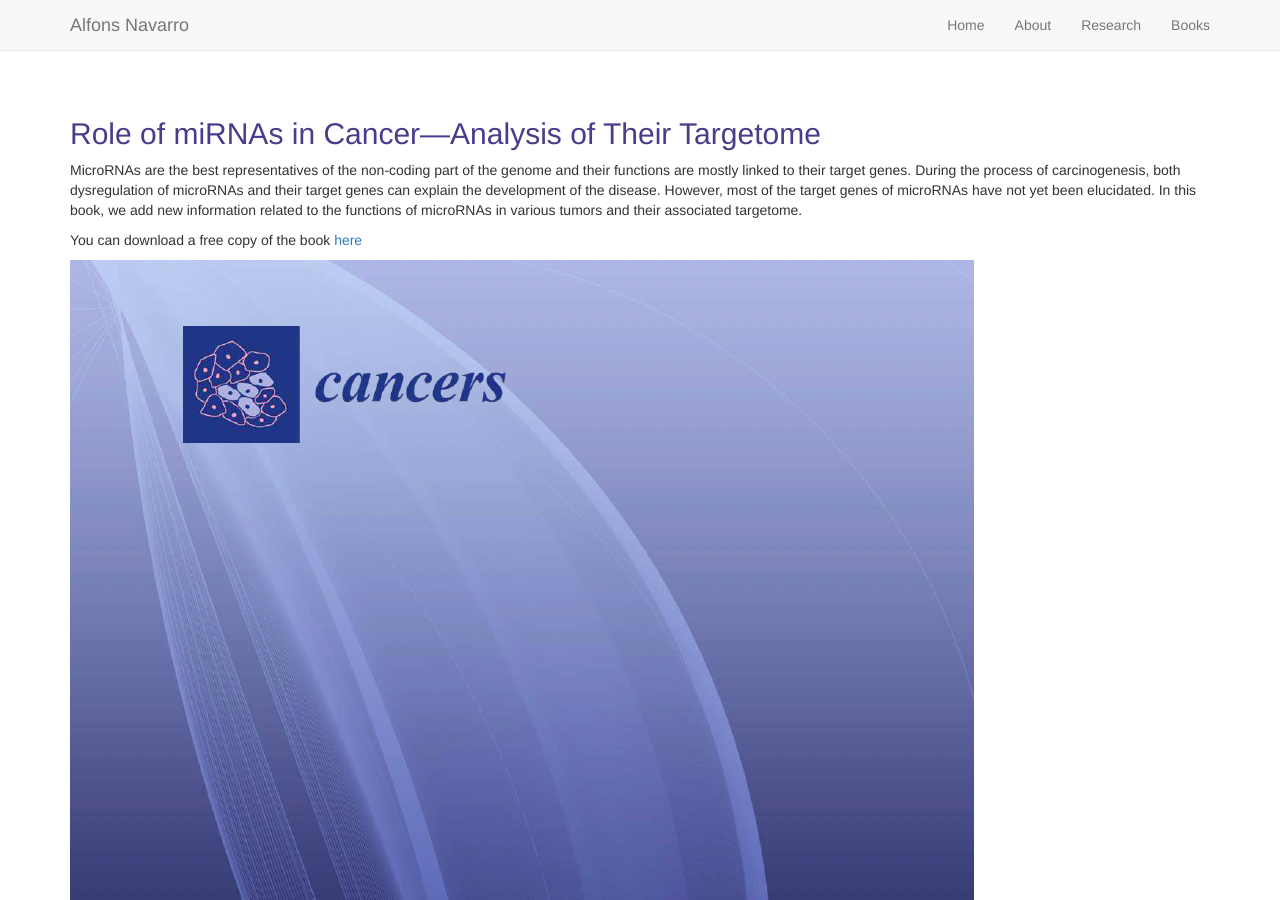
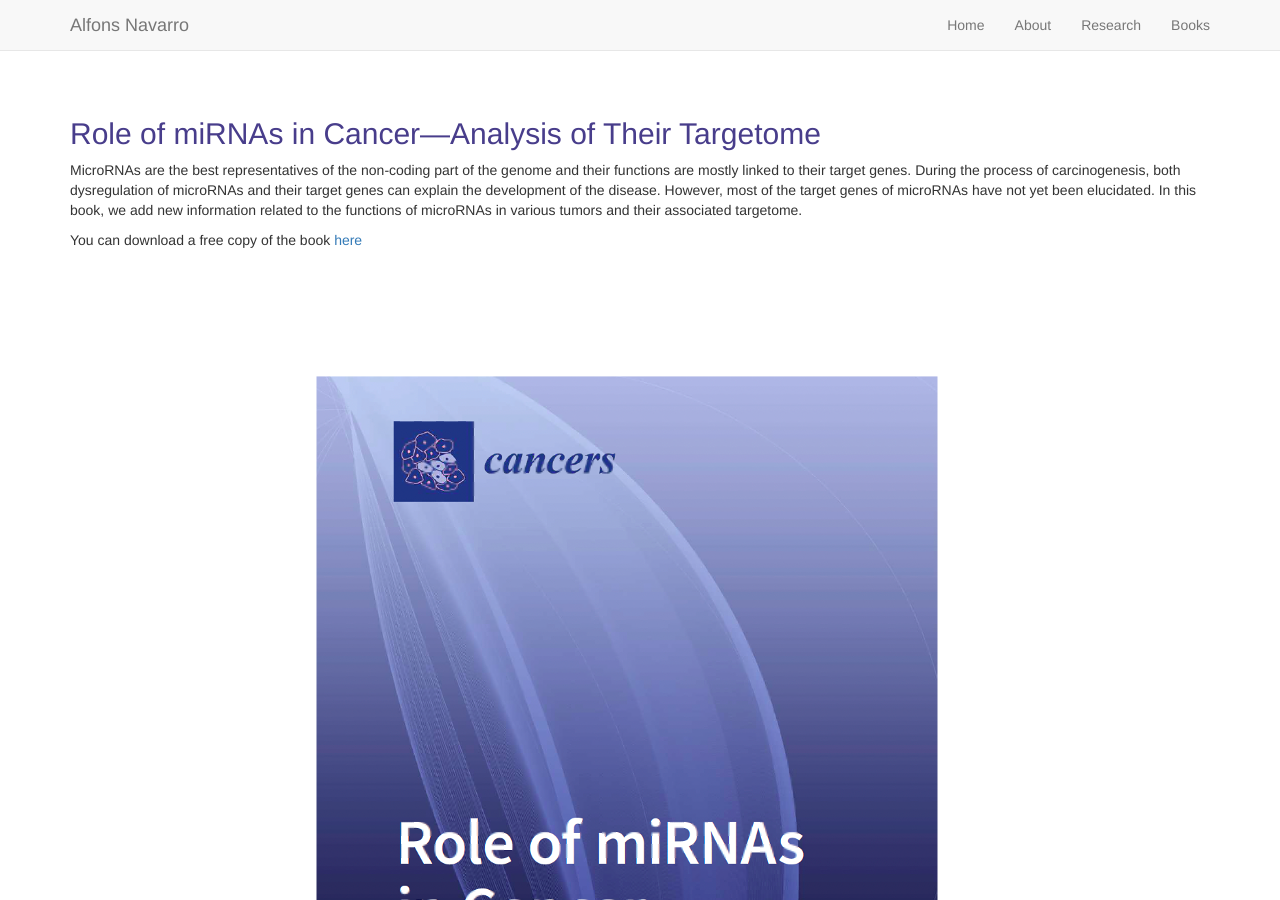
Before and after one commit to AlfonsNavarro/AlfonsNavarro.github.io, a Jekyll site: the page built from pages/books.md, in a window 1280 px wide and 900 px high, scrolled down 759 px. Built offline with Jekyll 4.4.1, drawn with Linux system fonts in a browser that asks for light colours; nearby versions of some CDN libraries.

Commit message:
He actualitzat books de nou

```diff
--- a/pages/books.md
+++ b/pages/books.md
@@ -25,7 +25,7 @@ targetome.
 
 You can download a free copy of the book [here]()
 
-![book cover]({{site.base.url}}/assets/img/Cancers_Special_issue_book.png)
+![book cover]({{site.base.url}}/assets/img/Cancers_Special_issue_book_2.png)
 
 ## The Role of ncRNAs in Solid Tumors Prognosis: from Laboratory to Clinical Utility
 
@@ -33,4 +33,4 @@ In this book produced based on the aportations to our Research Topic, we would l
 
 You can download a free copy of the book [here](https://www.frontiersin.org/research-topics/10686/the-role-of-ncrnas-in-solid-tumors-prognosis-from-laboratory-to-clinical-utility)
 
-![book cover]({{site.base.url}}/assets/img/Frontiers_book.png =10x10)
+![book cover]({{site.base.url}}/assets/img/Frontiers_book_2.png)
```
